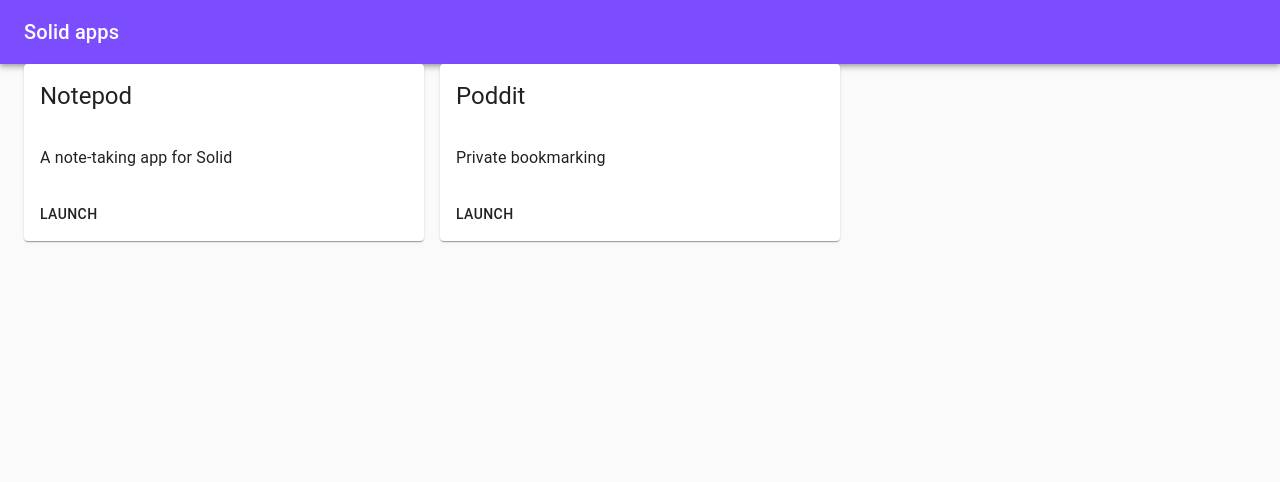
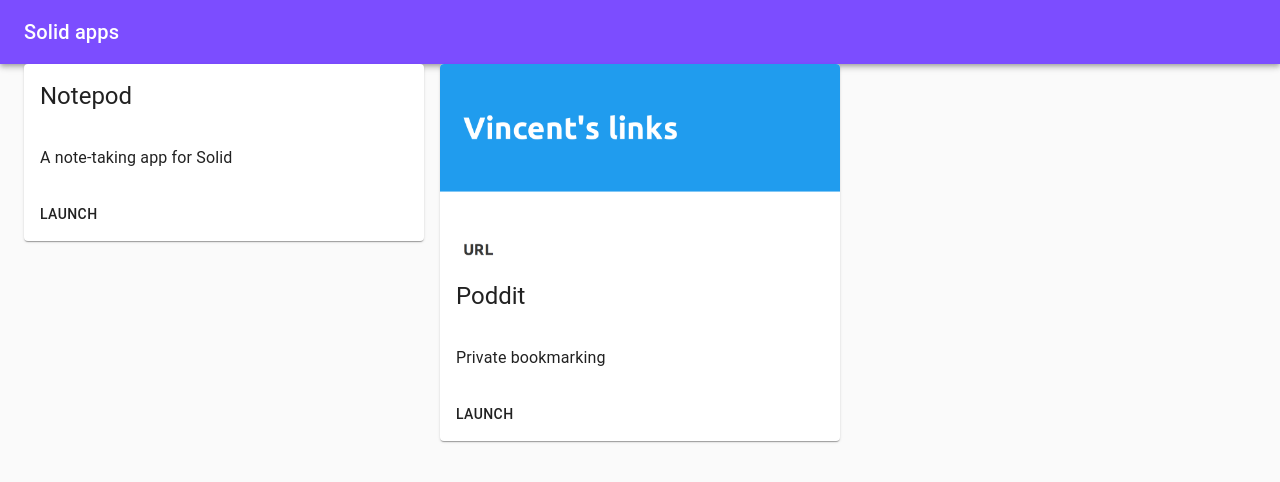
Before and after one commit to inrupt/launcher-exploration, a React (Create React App) app: page / in a window 1280 px wide. Shown: the top 482 px of the page. Built offline with nearby package versions, Linux system fonts and the light colour scheme.

Commit message:
Add ability to show screenshots

```diff
--- a/src/availableApps.ts
+++ b/src/availableApps.ts
@@ -11,6 +11,7 @@
   url: string;
   name: string;
   tagline: string;
+  screenshot?: string;
   requirements?: Requirement[];
 };
 
@@ -30,6 +31,7 @@
     name: 'Poddit',
     tagline: 'Private bookmarking',
     url: 'https://vincenttunru.gitlab.io/poddit',
+    screenshot: 'poddit',
     requirements: [
       {
         forClass: 'http://www.w3.org/2002/01/bookmark#Bookmark',
--- a/src/components/AppListing.tsx
+++ b/src/components/AppListing.tsx
@@ -1,6 +1,7 @@
 import React from 'react';
 import { Listing } from '../availableApps';
 import { Card, CardHeader, CardActions, Button, Typography, CardContent } from '@material-ui/core';
+import { Screenshot } from './Screenshot';
 
 interface Props {
   listing: Listing;
@@ -9,6 +10,7 @@
 export const AppListing: React.FC<Props> = (props) => {
   return (
     <Card>
+      <Screenshot id={props.listing.screenshot}/>
       <CardHeader title={props.listing.name}/>
       <CardContent>
         <Typography variant="subtitle1">
--- /dev/null
+++ b/src/components/Screenshot.tsx
@@ -0,0 +1,34 @@
+import React from 'react';
+import { CardMedia, makeStyles } from '@material-ui/core';
+
+interface Props {
+  id?: string;
+};
+
+const useStyles = makeStyles((theme) => ({
+  media: {
+    objectPosition: 'top',
+  },
+}));
+
+export const Screenshot: React.FC<Props> = (props) => {
+  const classes = useStyles();
+  const [source, setSource] = React.useState();
+
+  React.useEffect(() => {
+    if (!props.id) {
+      return;
+    }
+    import(`../screenshots/${props.id}.png`).then((image) => {
+      setSource(image.default);
+    });
+  }, [props.id]);
+
+  if (!source) {
+    return null;
+  }
+
+  return (
+    <CardMedia className={classes.media} component="img" height="200" image={source}/>
+  );
+};
```
Also changed, not shown: src/screenshots/notepod.png (added), src/screenshots/poddit.png (added).
